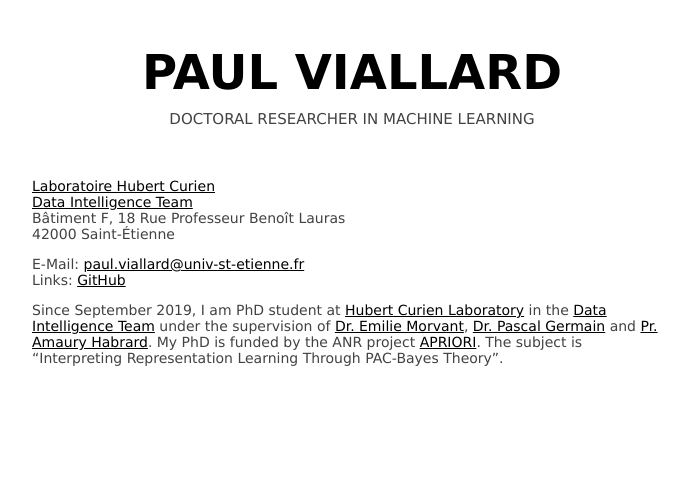
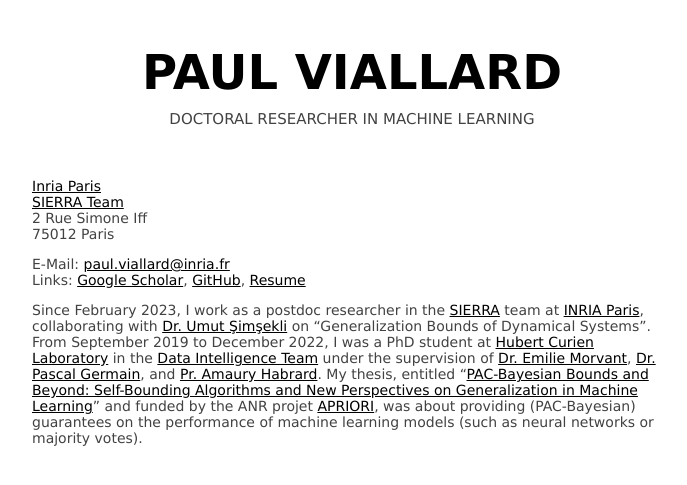
Before and after one commit to paulviallard/paulviallard.github.io, a Jekyll site: the page built from about.md, in a window 1280 px wide. Shown: the top 485 px of the page, without its empty margins (288-975 px from the left). Built offline with Jekyll 4.4.1, drawn with Linux system fonts in a browser that asks for light colours; our own code applies the rules of GitHub Pages for plain Markdown files.

Commit message:
feat: add the postdoc in the "about me" section

```diff
--- a/about.md
+++ b/about.md
@@ -1,9 +1,10 @@
-[Laboratoire Hubert Curien](https://laboratoirehubertcurien.univ-st-etienne.fr/en/index.html)
-[Data Intelligence Team](https://laboratoirehubertcurien.univ-st-etienne.fr/en/teams/data-intelligence.html)
-Bâtiment F, 18 Rue Professeur Benoît Lauras
-42000 Saint-Étienne
+[Inria Paris](https://www.inria.fr/fr/centre-inria-de-paris)
+[SIERRA Team](https://www.di.ens.fr/sierra/)
+2 Rue Simone Iff
+75012 Paris
 
-E-Mail: [paul.viallard@univ-st-etienne.fr](mailto:paul.viallard@univ-st-etienne.fr)
-Links: [GitHub](https://github.com/paulviallard)
+E-Mail: [paul.viallard@inria.fr](mailto:paul.viallard@inria.fr)
+Links: [Google Scholar](https://scholar.google.fr/citations?hl=en&user=k-5mpncAAAAJ), [GitHub](https://github.com/paulviallard), [Resume](/assets/resume.pdf)
 
-Since September 2019, I am PhD student at [Hubert Curien Laboratory](https://laboratoirehubertcurien.univ-st-etienne.fr/en/teams/data-intelligence.html) in the [Data Intelligence Team](https://laboratoirehubertcurien.univ-st-etienne.fr/en/teams/data-intelligence.html) under the supervision of [Dr. Emilie Morvant](https://perso.univ-st-etienne.fr/me63854h/), [Dr. Pascal Germain](http://www.pascalgermain.info) and [Pr. Amaury Habrard](https://perso.univ-st-etienne.fr/habrarda/). My PhD is funded by the ANR project [APRIORI](https://project.inria.fr/apriori/). The subject is "Interpreting Representation Learning Through PAC-Bayes Theory".
+Since February 2023, I work as a postdoc researcher in the [SIERRA](https://www.di.ens.fr/sierra/) team at [INRIA Paris](https://www.inria.fr/fr/centre-inria-de-paris), collaborating with [Dr. Umut Şimşekli](https://www.di.ens.fr/umut.simsekli/) on "Generalization Bounds of Dynamical Systems".
+From September 2019 to December 2022, I was a PhD student at [Hubert Curien Laboratory](https://laboratoirehubertcurien.univ-st-etienne.fr/en/teams/data-intelligence.html) in the [Data Intelligence Team](https://laboratoirehubertcurien.univ-st-etienne.fr/en/teams/data-intelligence.html) under the supervision of [Dr. Emilie Morvant](https://perso.univ-st-etienne.fr/me63854h/), [Dr. Pascal Germain](http://www.pascalgermain.info), and [Pr. Amaury Habrard](https://perso.univ-st-etienne.fr/habrarda/). My thesis, entitled "[PAC-Bayesian Bounds and Beyond: Self-Bounding Algorithms and New Perspectives on Generalization in Machine Learning](https://www.theses.fr/s229105)" and funded by the ANR projet [APRIORI](https://project.inria.fr/apriori/), was about providing (PAC-Bayesian) guarantees on the performance of machine learning models (such as neural networks or majority votes).
```
